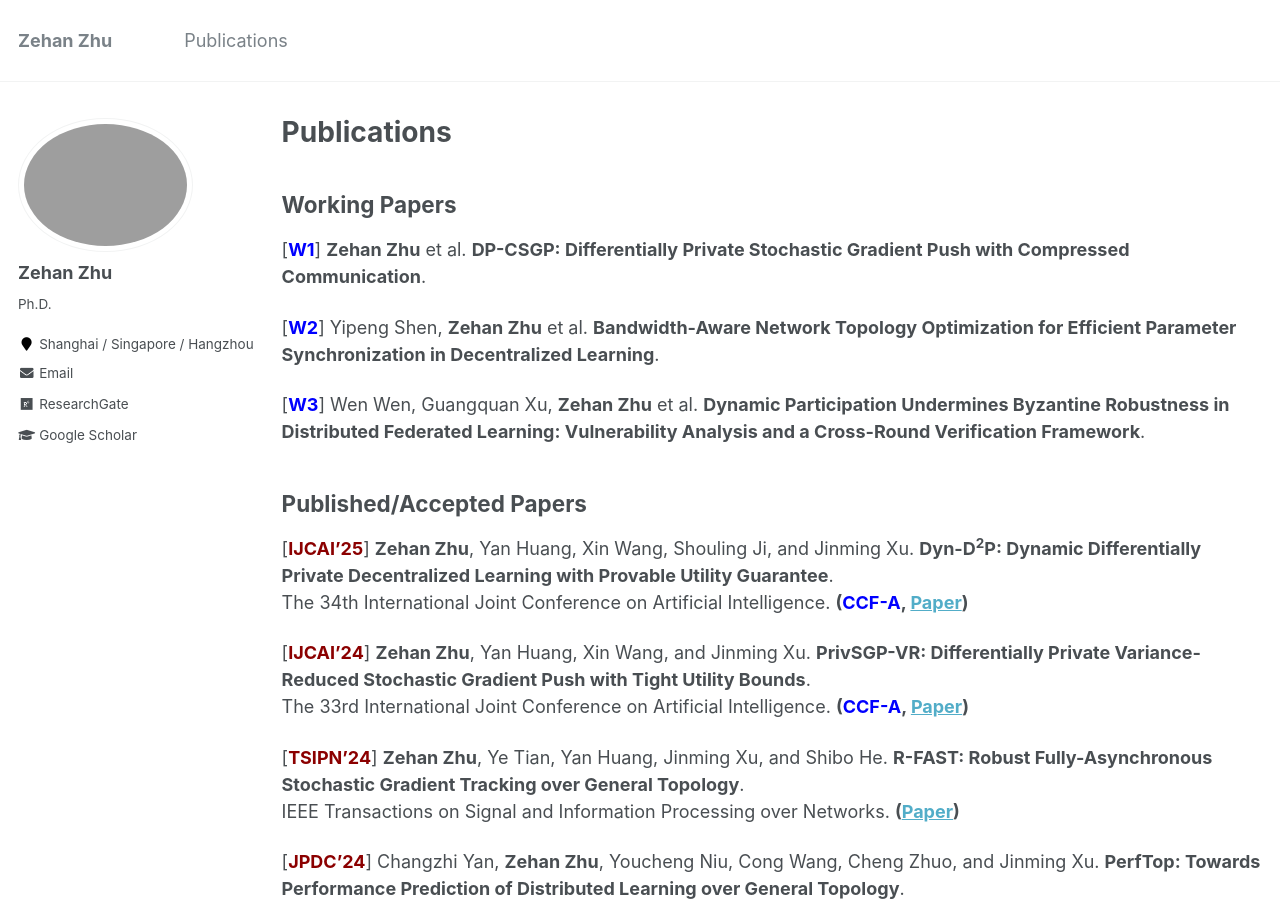
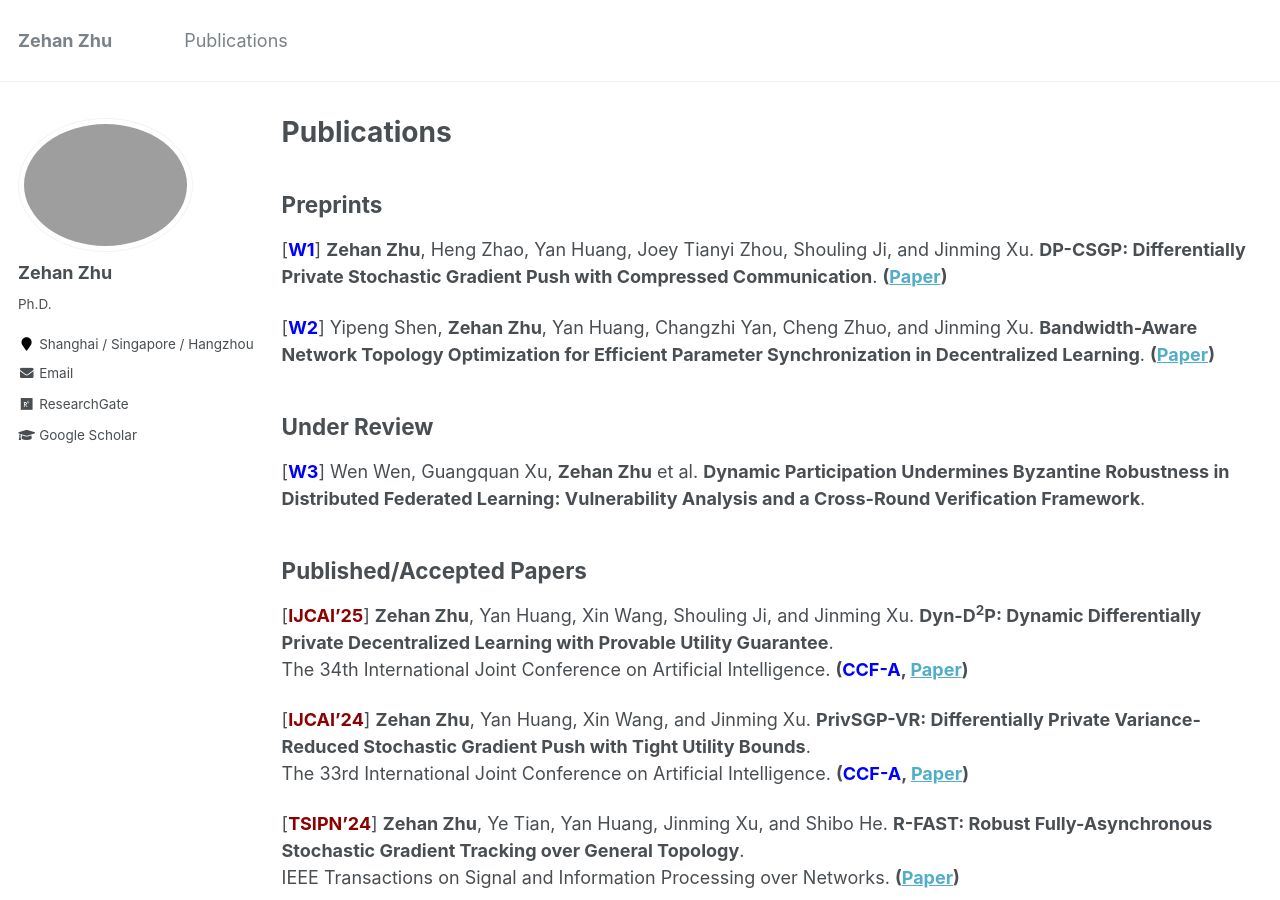
Before and after one commit to zehanzhu/zehanzhu.github.io, a Jekyll site: the page built from _pages/publications.md, in a window 1280 px wide and 900 px high. Built offline with Jekyll 4.4.1, drawn with Linux system fonts in a browser that asks for light colours.

Commit message:
Update publications.md

```diff
--- a/_pages/publications.md
+++ b/_pages/publications.md
@@ -9,11 +9,15 @@ redirect_from:
 
 {% include base_path %}
 
-## Working Papers
-[**<span style="color:blue; font-weight:bold">W1</span>**] **Zehan Zhu** et al. **DP-CSGP: Differentially Private Stochastic Gradient Push with Compressed Communication**. <br>
+## Preprints
+[**<span style="color:blue; font-weight:bold">W1</span>**] **Zehan Zhu**, Heng Zhao, Yan Huang, Joey Tianyi Zhou, Shouling Ji, and Jinming Xu. **DP-CSGP: Differentially Private Stochastic Gradient Push with Compressed Communication**. **([Paper](https://arxiv.org/abs/2512.13583))**<br>
 
-[**<span style="color:blue; font-weight:bold">W2</span>**] Yipeng Shen, **Zehan Zhu** et al. **Bandwidth-Aware Network Topology Optimization for Efficient Parameter Synchronization in Decentralized Learning**. <br>
+[**<span style="color:blue; font-weight:bold">W2</span>**] Yipeng Shen, **Zehan Zhu**, Yan Huang, Changzhi Yan, Cheng Zhuo, and Jinming Xu. **Bandwidth-Aware Network Topology Optimization for Efficient Parameter Synchronization in Decentralized Learning**. **([Paper](https://www.arxiv.org/abs/2512.07536))**<br>
 
+
+
+
+## Under Review
 [**<span style="color:blue; font-weight:bold">W3</span>**] Wen Wen, Guangquan Xu, **Zehan Zhu** et al. **Dynamic Participation Undermines Byzantine Robustness in Distributed Federated Learning: Vulnerability Analysis and a Cross-Round Verification Framework**. <br>
 
 
```
